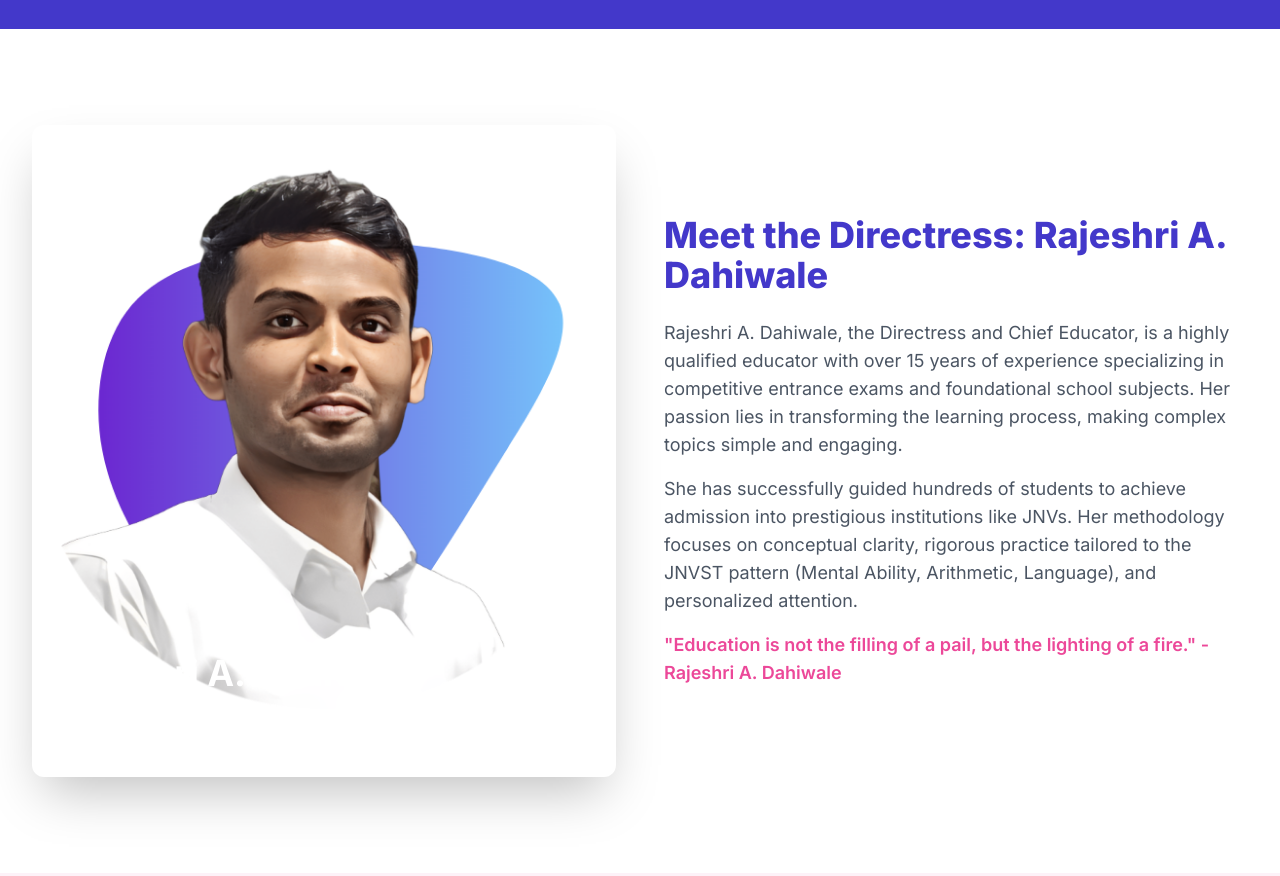
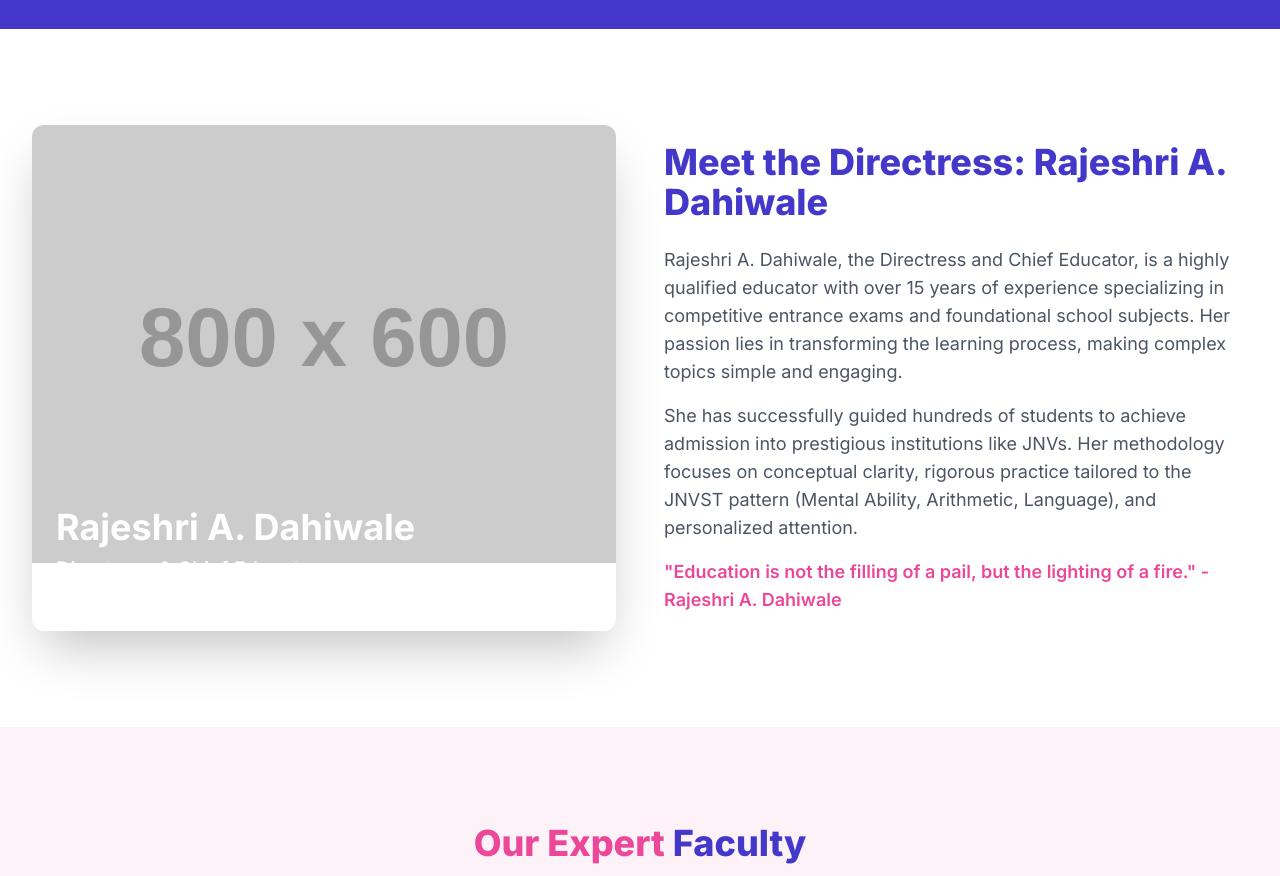
Before and after one commit to jitendrasatdeve/Dahiwale-Madam-Coaching-Classes, a plain HTML site: page index.html in a window 1280 px wide. Shown: the part 640-1516 px from the top of the page. Drawn offline with nearby package versions, Linux system fonts and the light colour scheme; placeholder pictures from the web are drawn by us.

Commit message:
Update index.html

```diff
--- a/index.html
+++ b/index.html
@@ -113,13 +113,12 @@
         <!-- About Directress Section -->
         <section id="about" class="py-16 md:py-24 bg-white dark:bg-gray-900">
             <div class="max-w-7xl mx-auto px-4 sm:px-6 lg:px-8 grid grid-cols-1 md:grid-cols-2 gap-12 items-center">
-                <!-- Directress Photo Placeholder (Replaced with standard image tag) -->
+                <!-- Directress Photo Placeholder (Updated to use a high-quality placeholder URL) -->
                 <div class="w-full h-auto rounded-xl shadow-2xl overflow-hidden">
                     <img
-                        src="profile-pic.png"
+                        src="https://placehold.co/800x600/4338CA/FFFFFF?text=Rajeshri+A.+Dahiwale"
                         alt="Rajeshri A. Dahiwale - Directress"
                         class="w-full h-full object-cover aspect-4/3"
-                        onerror="this.onerror=null; this.src='https://placehold.co/800x600/4338CA/FFFFFF?text=Directress+Image';"
                     />
                     <!-- Overlay for name and title for mobile/small screen visibility -->
                     <div class="p-6 bg-gradient-to-t from-primary to-transparent -mt-20 relative text-white">
```
